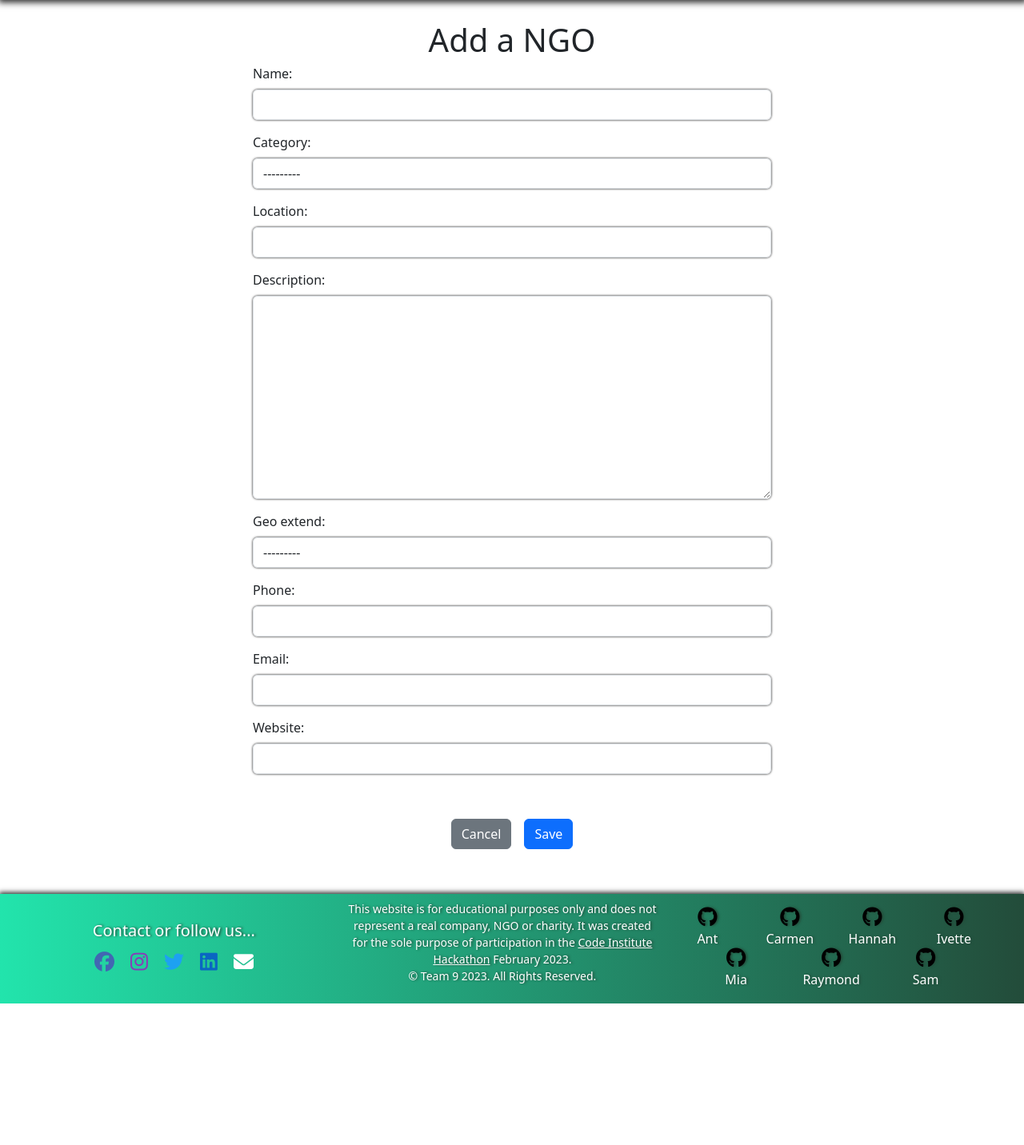
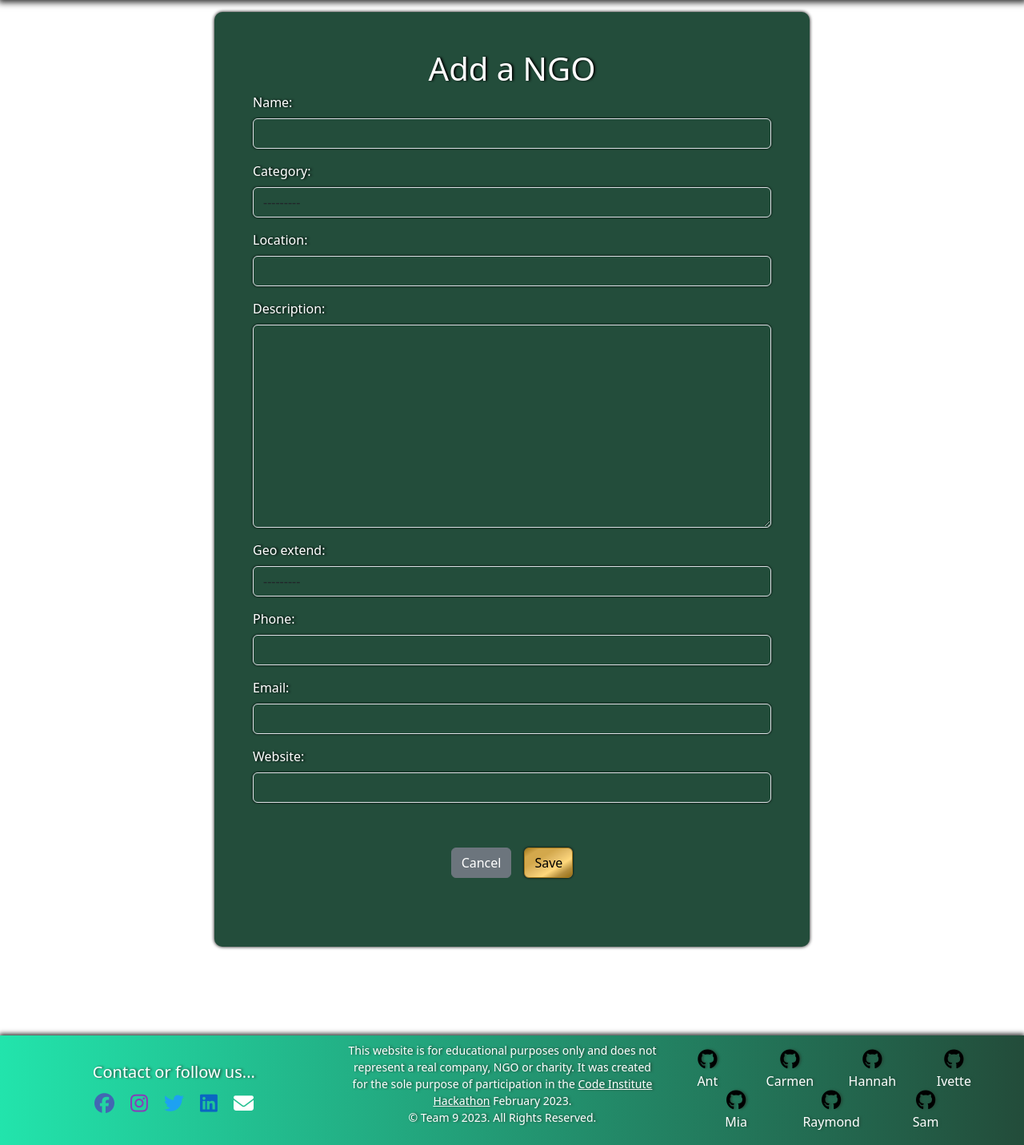
Before and after one commit to SamMartin92/hackathon-team-9a, a Django app: page /addNGO in a window 1280 px wide. Shown: the part 101-1533 px from the top of the page at 80% size. Before the commit the page ends 1356 px from the top, so only its background shows below. Run offline with Django 4.2, Linux system fonts and the light colour scheme; some libraries are stand-ins or nearby versions.

Commit message:
styles: add style rules to add ngo form to resemble other form styles (#60)

```diff
--- a/static/css/style.css
+++ b/static/css/style.css
@@ -271,6 +271,34 @@ footer h5 {
     margin-bottom: 10%;
 }
 
+.box-add-ngo {
+    background-color: #234D3B;
+    box-shadow: 0 0 4px #000;
+    border-radius: 10px;
+    text-shadow: 2px 0px 3px #000;
+    color: #FFF;
+    padding: 20px 0 30px 0;
+    margin-bottom: 10%;
+
+}
+
+.btn-primary {
+    background-image: linear-gradient(to bottom right, #A47A1E, #D3A84C, #D3A84C, #E6BE69, #FFD87C, #B58F3E, #956D13);
+    color: #000;
+    box-shadow: 0 0 3px #000;
+    margin-left: 45%;
+    border-color: #A47A1E;
+}
+
+.btn-primary:hover {
+    /* border: #234D3B; */
+    /* background-color: rgb(35,77,58, 0.7); */
+    font-weight: 700;
+    color: #000;
+    border-color: #A47A1E;
+
+}
+
 .logout-form button, .signup button, .login button {
     /* background-color: #234D3B; */
     /* color: white; */
--- a/templates/form.html
+++ b/templates/form.html
@@ -2,7 +2,7 @@
 
 {% block content %}
 <div class="container">
-    <div class="col-md-8 mt-3 offset-md-2">
+    <div class="col-md-8 mt-3 offset-md-2 box-add-ngo">
         <form method="post" id="form_section" enctype="multipart/form-data" style="margin-top: 1.3em;"
             class="form-label">
 
```
